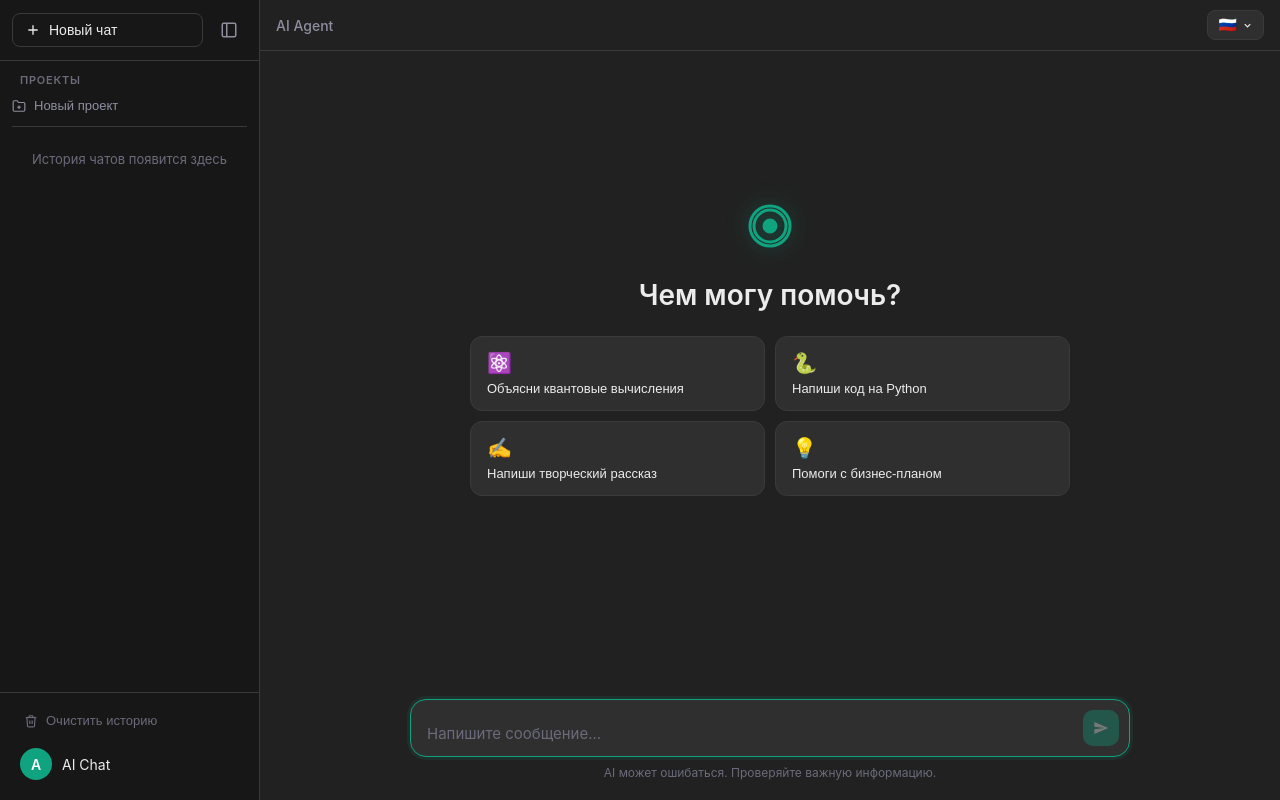
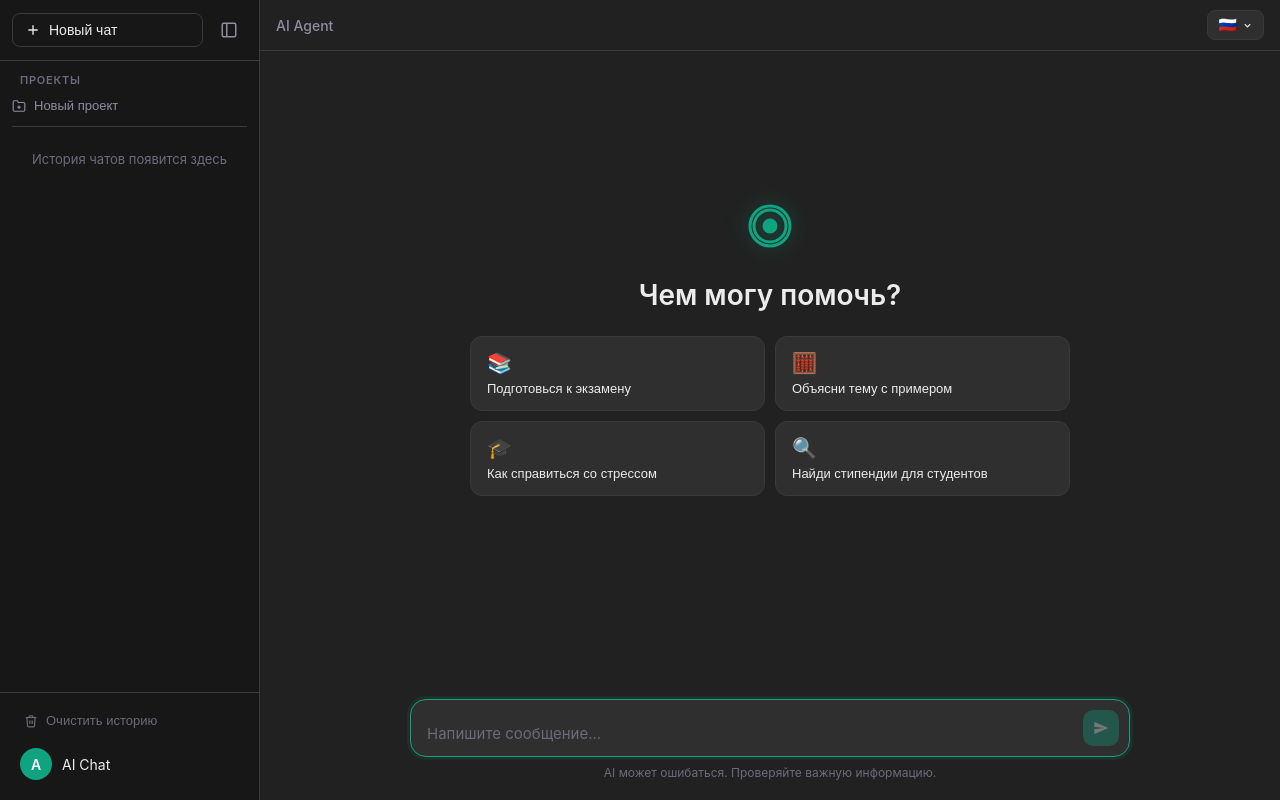
Before and after one commit to haschwaltho/final, a Flask app: page / in a window 1280 px wide. Run offline with Flask 3, Linux system fonts and the light colour scheme; some libraries are stand-ins or nearby versions.

Commit message:
Update suggestion cards to match University Survival Guide Agent
Co-Authored-By: Claude Sonnet 4.6 <noreply@anthropic.com>

```diff
--- a/static/script.js
+++ b/static/script.js
@@ -8,14 +8,14 @@ const TRANSLATIONS = {
     clear_history:          "Очистить историю",
     agent_label:            "AI Agent",
     welcome_title:          "Чем могу помочь?",
-    suggestion_quantum:     "Объясни квантовые вычисления",
-    suggestion_quantum_text:"Объясни квантовые вычисления простыми словами",
-    suggestion_python:      "Напиши код на Python",
-    suggestion_python_text: "Напиши функцию на Python для сортировки списка",
-    suggestion_story:       "Напиши творческий рассказ",
-    suggestion_story_text:  "Придумай короткий рассказ о путешествии во времени",
-    suggestion_business:    "Помоги с бизнес-планом",
-    suggestion_business_text:"Составь план для запуска небольшого онлайн-бизнеса",
+    suggestion_exam:        "Подготовься к экзамену",
+    suggestion_exam_text:   "Составь план подготовки к экзамену по физике за 3 дня",
+    suggestion_explain:     "Объясни тему с примером",
+    suggestion_explain_text:"Объясни производную функции простыми словами с примером",
+    suggestion_stress:      "Как справиться со стрессом",
+    suggestion_stress_text: "Как справиться со стрессом и тревогой перед экзаменами?",
+    suggestion_scholarships:"Найди стипендии для студентов",
+    suggestion_scholarships_text:"Какие стипендии доступны для студентов в 2025 году?",
     input_placeholder:      "Напишите сообщение...",
     disclaimer:             "AI может ошибаться. Проверяйте важную информацию.",
     no_chats:               "Нет чатов",
@@ -37,14 +37,14 @@ const TRANSLATIONS = {
     clear_history:          "Clear History",
     agent_label:            "AI Agent",
     welcome_title:          "How can I help?",
-    suggestion_quantum:     "Explain quantum computing",
-    suggestion_quantum_text:"Explain quantum computing in simple terms",
-    suggestion_python:      "Write Python code",
-    suggestion_python_text: "Write a Python function to sort a list",
-    suggestion_story:       "Write a creative story",
-    suggestion_story_text:  "Write a short story about time travel",
-    suggestion_business:    "Help with a business plan",
-    suggestion_business_text:"Create a plan for launching a small online business",
+    suggestion_exam:        "Prepare for an exam",
+    suggestion_exam_text:   "Make a 3-day study plan for a physics exam",
+    suggestion_explain:     "Explain a topic with an example",
+    suggestion_explain_text:"Explain derivatives in simple terms with an example",
+    suggestion_stress:      "Handle exam stress",
+    suggestion_stress_text: "How to manage stress and anxiety before exams?",
+    suggestion_scholarships:"Find scholarships for students",
+    suggestion_scholarships_text:"What scholarships are available for students in 2025?",
     input_placeholder:      "Write a message...",
     disclaimer:             "AI can make mistakes. Verify important information.",
     no_chats:               "No chats",
@@ -66,14 +66,14 @@ const TRANSLATIONS = {
     clear_history:          "Тарихты тазалау",
     agent_label:            "AI Агент",
     welcome_title:          "Қалай көмектесе аламын?",
-    suggestion_quantum:     "Кванттық есептеуді түсіндір",
-    suggestion_quantum_text:"Кванттық есептеуді қарапайым тілмен түсіндір",
-    suggestion_python:      "Python кодын жаз",
-    suggestion_python_text: "Тізімді сұрыптауға арналған Python функциясын жаз",
-    suggestion_story:       "Шығармашылық әңгіме жаз",
-    suggestion_story_text:  "Уақыт саяхаты туралы қысқа әңгіме жаз",
-    suggestion_business:    "Бизнес-жоспарға көмектес",
-    suggestion_business_text:"Шағын онлайн-бизнесті іске қосу жоспарын жаса",
+    suggestion_exam:        "Емтиханға дайындал",
+    suggestion_exam_text:   "Физика бойынша емтиханға 3 күнде дайындалу жоспарын жаса",
+    suggestion_explain:     "Тақырыпты мысалмен түсіндір",
+    suggestion_explain_text:"Функция туындысын қарапайым тілмен мысалмен түсіндір",
+    suggestion_stress:      "Стрессті қалай жеңуге болады",
+    suggestion_stress_text: "Емтихан алдындағы стресс пен алаңдаушылықты қалай жеңуге болады?",
+    suggestion_scholarships:"Студенттерге стипендия тап",
+    suggestion_scholarships_text:"2025 жылы студенттерге қандай стипендиялар бар?",
     input_placeholder:      "Хабарлама жазыңыз...",
     disclaimer:             "AI қателесуі мүмкін. Маңызды ақпаратты тексеріңіз.",
     no_chats:               "Чаттар жоқ",
--- a/templates/index.html
+++ b/templates/index.html
@@ -109,28 +109,28 @@
         <h1 data-i18n="welcome_title">Чем могу помочь?</h1>
         <div class="suggestion-grid">
           <button class="suggestion-card"
-            data-i18n-text="suggestion_quantum_text"
-            data-text="Объясни квантовые вычисления простыми словами">
-            <span class="suggestion-icon">⚛️</span>
-            <span data-i18n="suggestion_quantum">Объясни квантовые вычисления</span>
+            data-i18n-text="suggestion_exam_text"
+            data-text="Составь план подготовки к экзамену по физике за 3 дня">
+            <span class="suggestion-icon">📚</span>
+            <span data-i18n="suggestion_exam">Подготовься к экзамену</span>
           </button>
           <button class="suggestion-card"
-            data-i18n-text="suggestion_python_text"
-            data-text="Напиши функцию на Python для сортировки списка">
-            <span class="suggestion-icon">🐍</span>
-            <span data-i18n="suggestion_python">Напиши код на Python</span>
+            data-i18n-text="suggestion_explain_text"
+            data-text="Объясни производную функции простыми словами с примером">
+            <span class="suggestion-icon">🧮</span>
+            <span data-i18n="suggestion_explain">Объясни тему с примером</span>
           </button>
           <button class="suggestion-card"
-            data-i18n-text="suggestion_story_text"
-            data-text="Придумай короткий рассказ о путешествии во времени">
-            <span class="suggestion-icon">✍️</span>
-            <span data-i18n="suggestion_story">Напиши творческий рассказ</span>
+            data-i18n-text="suggestion_stress_text"
+            data-text="Как справиться со стрессом и тревогой перед экзаменами?">
+            <span class="suggestion-icon">🎓</span>
+            <span data-i18n="suggestion_stress">Как справиться со стрессом</span>
           </button>
           <button class="suggestion-card"
-            data-i18n-text="suggestion_business_text"
-            data-text="Составь план для запуска небольшого онлайн-бизнеса">
-            <span class="suggestion-icon">💡</span>
-            <span data-i18n="suggestion_business">Помоги с бизнес-планом</span>
+            data-i18n-text="suggestion_scholarships_text"
+            data-text="Какие стипендии доступны для студентов в 2025 году?">
+            <span class="suggestion-icon">🔍</span>
+            <span data-i18n="suggestion_scholarships">Найди стипендии для студентов</span>
           </button>
         </div>
       </div>
```
